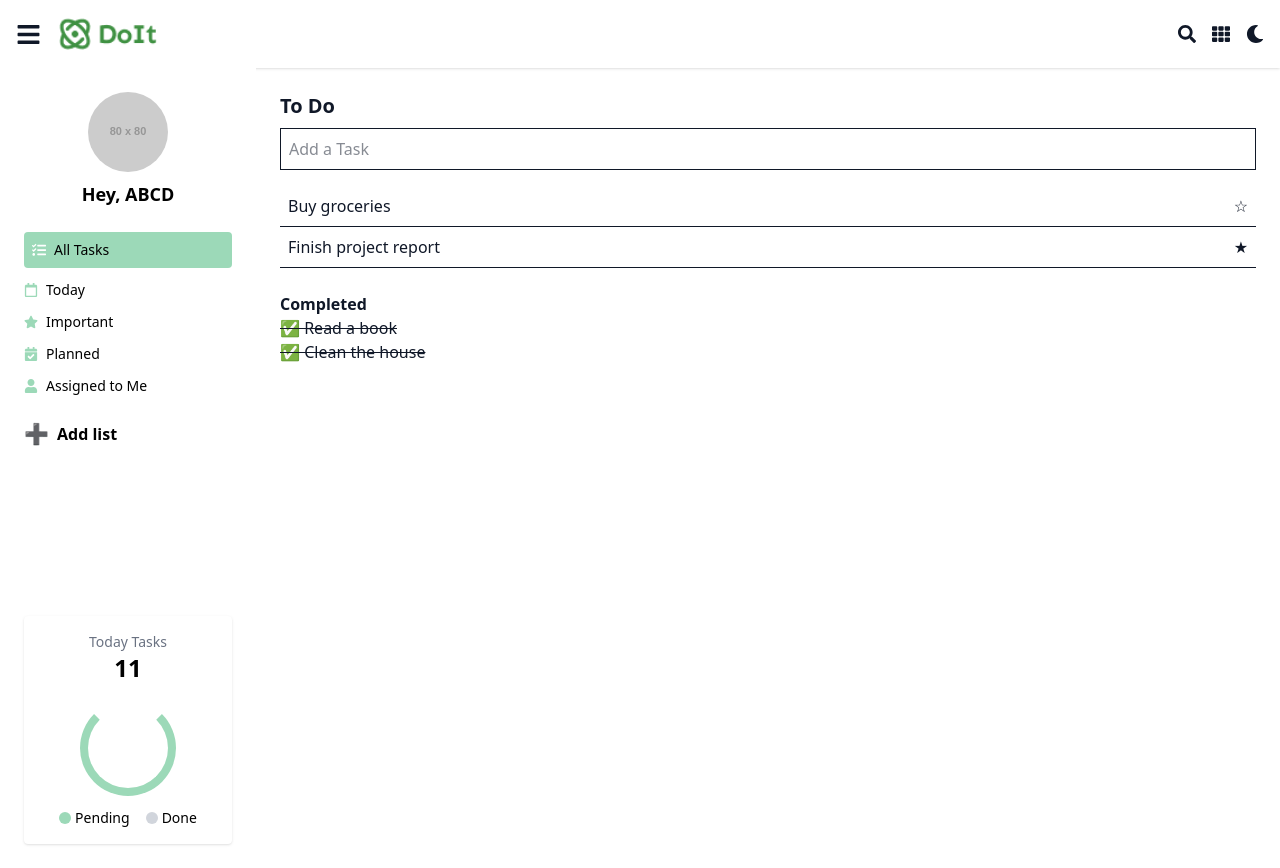
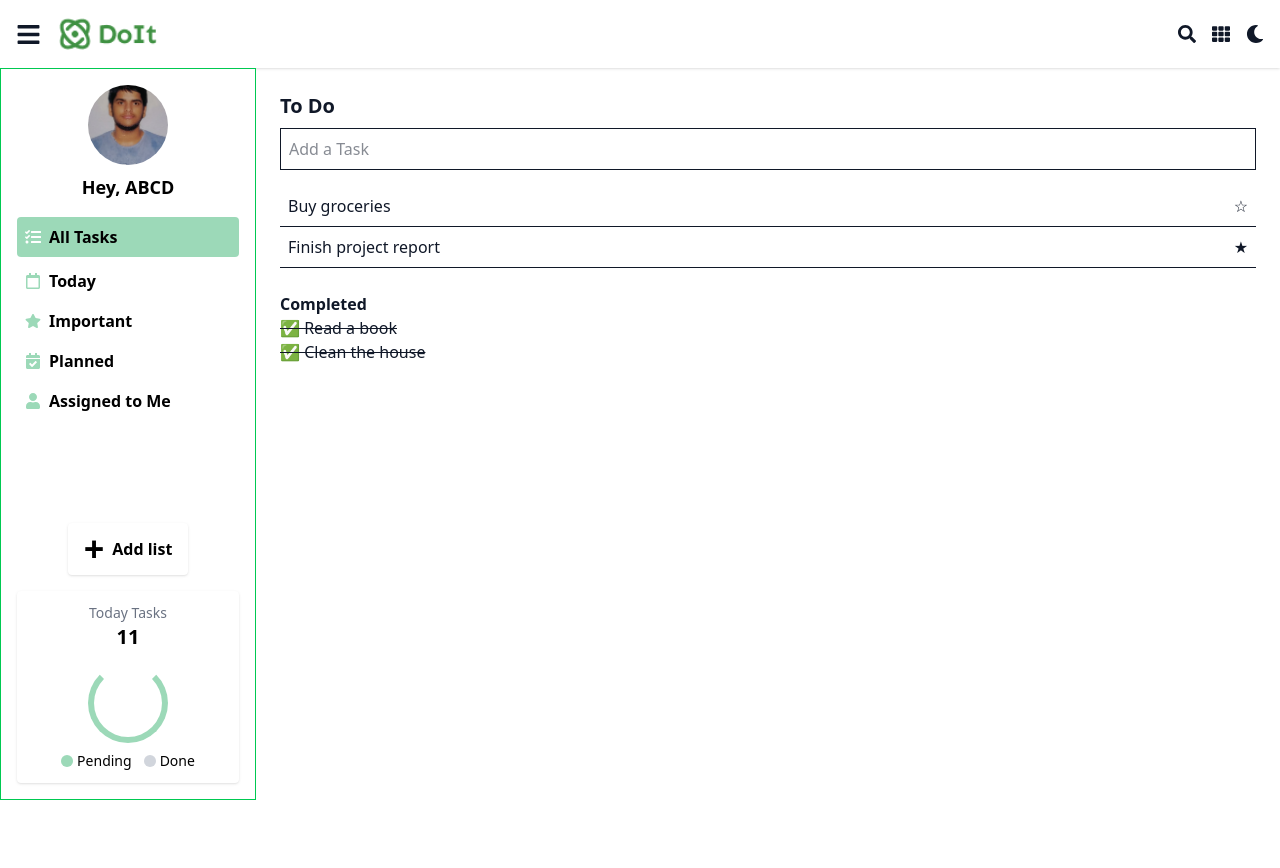
Before and after one commit to SauravChaudhary26/quadb_tech_project, a React (Vite) app: page / in a window 1280 px wide. After the commit the page ends 800 px from the top, so only its background shows below. Built offline with nearby package versions, Linux system fonts and the light colour scheme.

Commit message:
Udated sidebar

```diff
--- a/src/components/sidebar/Sidebar.jsx
+++ b/src/components/sidebar/Sidebar.jsx
@@ -6,30 +6,32 @@ import {
   FaUser,
   FaTasks,
 } from "react-icons/fa";
+import profile from "../../assets/profile1.jpg";
 
 const Sidebar = () => {
   const isSidebarOpen = useSelector((state) => state.ui.isSidebarOpen);
   const theme = useSelector((state) => state.theme.theme);
+  const isLight = theme === "light";
 
-  // Determine container classes based on theme
-  const containerClass = `transition-all h-screen ${
+  // Container: white background in light mode, black in dark mode, with a green border
+  const containerClass = `transition-all ${
     isSidebarOpen ? "w-64" : "w-0 overflow-hidden"
-  } p-6 ${
-    theme === "light" ? "bg-white text-black" : "bg-black text-white"
+  } p-4 border border-green-500 ${
+    isLight ? "bg-white text-black" : "bg-black text-white"
   }`;
 
-  // For task item accents and icons
-  const taskItemClass = theme === "light" ? "bg-[#9CD9B8]" : "bg-green-700";
-  const iconClass = theme === "light" ? "text-[#9CD9B8]" : "text-green-700";
+  // Accent colors for task item background and icons
+  const taskItemClass = isLight ? "bg-[#9CD9B8]" : "bg-green-700";
+  const iconClass = isLight ? "text-[#9CD9B8]" : "text-green-700";
 
   return (
     <aside className={containerClass}>
       {isSidebarOpen && (
         <div className="flex flex-col h-full">
           {/* Profile Section */}
-          <div className="flex flex-col items-center mb-6">
+          <div className="flex flex-col items-center mb-4">
             <img
-              src="https://via.placeholder.com/80"
+              src={profile}
               alt="Profile"
               className="rounded-full w-20 h-20 object-cover"
             />
@@ -38,67 +40,71 @@ const Sidebar = () => {
 
           {/* Task Categories */}
           <nav className="flex-1">
-            <ul className="space-y-3 text-sm">
+            <ul className="space-y-2 text-sm">
               <li
-                className={`flex items-center space-x-2 font-medium ${taskItemClass} p-2 rounded`}
+                className={`flex items-center space-x-2 font-bold text-base ${taskItemClass} p-2 rounded`}
               >
                 <FaTasks className="text-white" />
                 <span>All Tasks</span>
               </li>
-              <li className="flex items-center space-x-2 cursor-pointer">
+              <li className="flex items-center space-x-2 cursor-pointer font-bold text-base py-1 px-2">
                 <FaRegCalendar className={iconClass} />
                 <span>Today</span>
               </li>
-              <li className="flex items-center space-x-2 cursor-pointer">
+              <li className="flex items-center space-x-2 cursor-pointer font-bold text-base py-1 px-2">
                 <FaStar className={iconClass} />
                 <span>Important</span>
               </li>
-              <li className="flex items-center space-x-2 cursor-pointer">
+              <li className="flex items-center space-x-2 cursor-pointer font-bold text-base py-1 px-2">
                 <FaCalendarCheck className={iconClass} />
                 <span>Planned</span>
               </li>
-              <li className="flex items-center space-x-2 cursor-pointer">
+              <li className="flex items-center space-x-2 cursor-pointer font-bold text-base py-1 px-2">
                 <FaUser className={iconClass} />
                 <span>Assigned to Me</span>
               </li>
             </ul>
+          </nav>
 
           {/* Add List Button */}
-            <button className="mt-6 inline-flex items-center space-x-2 text-black dark:text-white">
-              <span className="text-xl">➕</span>
-              <span className="font-semibold">Add list</span>
+          <div className="mt-1 flex justify-center">
+            <button
+              className={`inline-flex items-center justify-center space-x-2 ${
+                isLight ? "bg-white text-black" : "bg-black text-white"
+              } font-semibold text-base px-4 py-2 rounded shadow`}
+            >
+              <span className="text-4xl leading-none">+</span>
+              <span className="leading-none">Add list</span>
             </button>
-          </nav>
+          </div>
 
-          {/* Task Stats Card */}
+          {/* Pie Chart Section */}
+          <div className="mt-4">
             <div
-            className={`mt-6 p-4 rounded shadow text-center ${
-              theme === "light" ? "bg-white" : "bg-black"
+              className={`p-3 rounded shadow text-center ${
+                isLight ? "bg-white" : "bg-gray-800"
               }`}
             >
-            <p className="text-sm text-gray-500">
-              Today Tasks
-            </p>
+              <p className="text-sm text-gray-500">Today Tasks</p>
               <p
-              className={`text-2xl font-bold ${
-                theme === "light" ? "text-black" : "text-white"
+                className={`text-xl font-bold ${
+                  isLight ? "text-black" : "text-white"
                 }`}
               >
                 11
               </p>
-
               {/* Pie Chart Placeholder */}
-            <div className="mt-4 relative flex flex-col items-center">
+              <div className="mt-3 flex flex-col items-center">
                 <div
-                className={`w-24 h-24 rounded-full border-8 border-t-transparent ${
-                  theme === "light" ? "border-[#9CD9B8]" : "border-green-700"
+                  className={`w-20 h-20 rounded-full border-6 border-t-transparent ${
+                    isLight ? "border-[#9CD9B8]" : "border-green-700"
                   }`}
                 />
-              <div className="mt-3 text-sm flex space-x-4">
+                <div className="mt-2 text-sm flex space-x-3">
                   <div className="flex items-center space-x-1">
                     <span
                       className={`inline-block w-3 h-3 rounded-full ${
-                      theme === "light" ? "bg-[#9CD9B8]" : "bg-green-700"
+                        isLight ? "bg-[#9CD9B8]" : "bg-green-700"
                       }`}
                     />
                     <span>Pending</span>
@@ -111,6 +117,8 @@ const Sidebar = () => {
               </div>
             </div>
           </div>
+
+        </div>
       )}
     </aside>
   );
```
Also changed, not shown: src/assets/profile1.jpg (added). Lines whose indentation alone changed are shown as unchanged.
